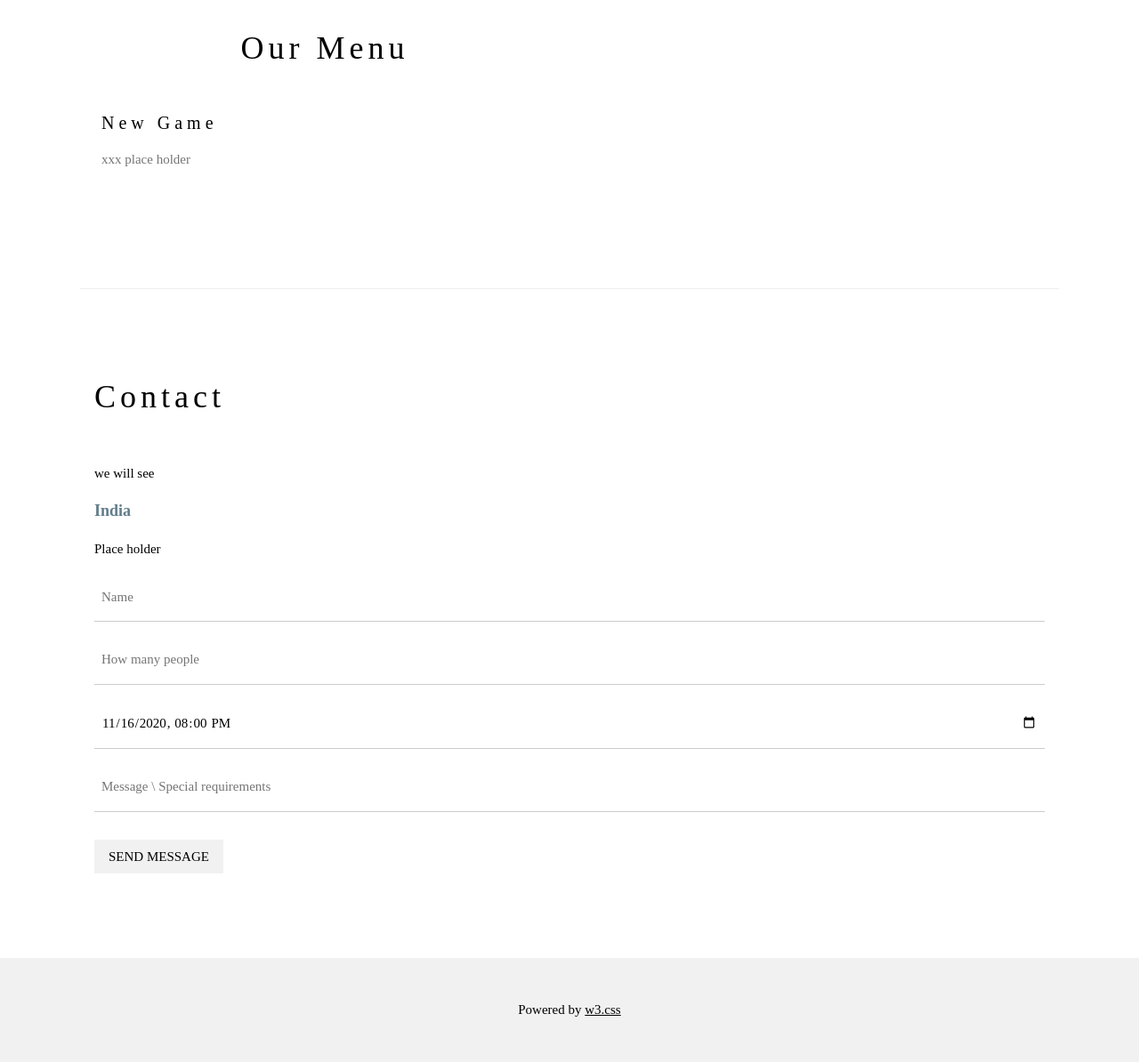
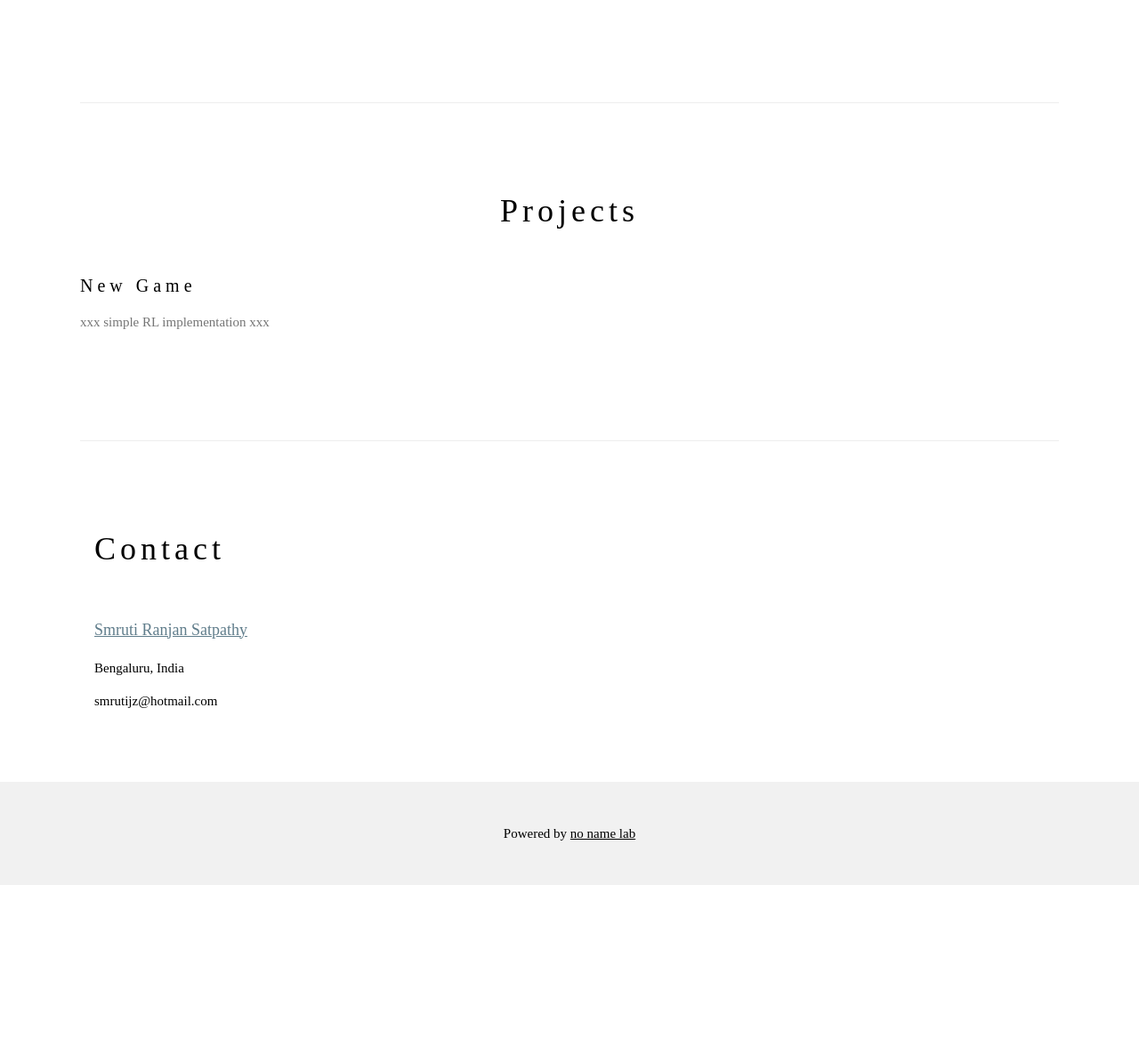
Before and after one commit to smrutijz/nonamelab, a Flask app: page / in a window 1280 px wide. Shown: the part 515-1709 px from the top of the page at 89% size. After the commit the page ends 1510 px from the top, so only its background shows below. Run offline with Flask 2, Linux system fonts and the light colour scheme.

Commit message:
html beautify

```diff
--- a/templates/home.html
+++ b/templates/home.html
@@ -16,7 +16,7 @@ h1, h2, h3, h4, h5, h6 {
 <!-- Navbar (sit on top) -->
 <div class="w3-top">
   <div class="w3-bar w3-white w3-padding w3-card" style="letter-spacing:4px;">
-    <a href="#home" class="w3-bar-item w3-button">No Name Lab</a>
+    <a href="" class="w3-bar-item w3-button">No Name Lab</a>
     <!-- Right-sided navbar links. Hide them on small screens -->
     <div class="w3-right w3-hide-small">
       <a href="#about" class="w3-bar-item w3-button">About</a>
@@ -28,7 +28,6 @@ h1, h2, h3, h4, h5, h6 {
 
 <!-- Header -->
 <header class="w3-display-container w3-content w3-wide" style="max-width:1600px;min-width:500px" id="home">
-  <!--img class="w3-image" src="/w3images/hamburger.jpg" alt="Hamburger Catering" width="1600" height="800"-->
   <div class="w3-display-bottomleft w3-padding-large w3-opacity">
     <h1 class="w3-xxlarge">Le Catering</h1>
   </div>
@@ -40,14 +39,16 @@ h1, h2, h3, h4, h5, h6 {
   <!-- About Section -->
   <div class="w3-row w3-padding-64" id="about">
     <div class="w3-col m6 w3-padding-large w3-hide-small">
-     <img src="../static/images/img_home_page.jpg" class="w3-round w3-image w3-opacity-min" alt="Table Setting" width="350" height="400">
+     <img src="../static/images/img_home_page.jpg" class="w3-round w3-image w3-opacity-min" alt="Table Setting" width="400" height="400">
     </div>
 
     <div class="w3-col m6 w3-padding-large">
-      <h1 class="w3-center">About No Name Lab</h1><br>
-      <h5 class="w3-center">Definitely for Fun!</h5>
-      <p class="w3-large">xxx place holder<span class="w3-tag w3-light-grey">place holder</span> xxx place holder.</p>
-      <p class="w3-large w3-text-grey w3-hide-medium">xxx place holder</p>
+      <h1 class="w3-center">About</h1><br>
+      <h5 class="w3-center">It's all about fun!</h5>
+      <p class="w3-large">Machine learning (ML) is the study of computer algorithms that improve automatically through experience and by the use of data.
+        It is seen as a part of artificial intelligence.</p>
+      <p class="w3-large w3-text-grey w3-hide-medium">Machine learning algorithms build a model based on sample data, known as "training data", in order to make predictions or decisions without being explicitly programmed to do so.
+        Machine learning algorithms are used in a wide variety of applications, such as in medicine, email filtering, and computer vision, where it is difficult or unfeasible to develop conventional algorithms to perform the needed tasks.</p>
     </div>
   </div>
 
@@ -55,14 +56,9 @@ h1, h2, h3, h4, h5, h6 {
 
   <!-- Menu Section -->
   <div class="w3-row w3-padding-64" id="project">
-    <div class="w3-col l6 w3-padding-large">
-      <h1 class="w3-center">Our Menu</h1><br>
-      <h4>New Game</h4>
-      <p class="w3-text-grey">xxx place holder</p><br>
-    </div>
-
-    <div class="w3-col l6 w3-padding-large">
-    </div>
+    <h1 class="w3-center">Projects</h1><br>
+    <h4>New Game</h4>
+    <p class="w3-text-grey">xxx simple RL implementation xxx</p><br>
   </div>
 
   <hr>
@@ -70,16 +66,9 @@ h1, h2, h3, h4, h5, h6 {
   <!-- Contact Section -->
   <div class="w3-container w3-padding-64" id="contact">
     <h1>Contact</h1><br>
-    <p>we will see</p>
-    <p class="w3-text-blue-grey w3-large"><b>India</b></p>
-    <p>Place holder</p>
-    <form action="/action_page.php" target="_blank">
-      <p><input class="w3-input w3-padding-16" type="text" placeholder="Name" required name="Name"></p>
-      <p><input class="w3-input w3-padding-16" type="number" placeholder="How many people" required name="People"></p>
-      <p><input class="w3-input w3-padding-16" type="datetime-local" placeholder="Date and time" required name="date" value="2020-11-16T20:00"></p>
-      <p><input class="w3-input w3-padding-16" type="text" placeholder="Message \ Special requirements" required name="Message"></p>
-      <p><button class="w3-button w3-light-grey w3-section" type="submit">SEND MESSAGE</button></p>
-    </form>
+    <p class="w3-text-blue-grey w3-large"><b></b><a href="https://www.linkedin.com/in/smruti-ranjan-satpathy-15b0a039/" title="Smruti Ranjan Satpathy" target="_blank" class="w3-hover-text-green">Smruti Ranjan Satpathy</a></b></p>
+    <p>Bengaluru, India</p>
+    <p>smrutijz@hotmail.com</p>
   </div>
 
 <!-- End page content -->
@@ -87,7 +76,7 @@ h1, h2, h3, h4, h5, h6 {
 
 <!-- Footer -->
 <footer class="w3-center w3-light-grey w3-padding-32">
-  <p>Powered by <a href="" title="no name lab" target="_blank" class="w3-hover-text-green">w3.css</a></p>
+  <p>Powered by <a href="" title="no name lab" target="_blank" class="w3-hover-text-green">no name lab</a></p>
 </footer>
 
 </body>
```
